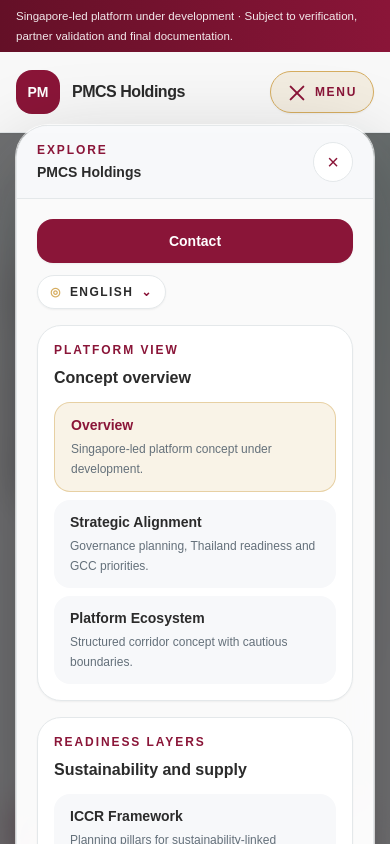
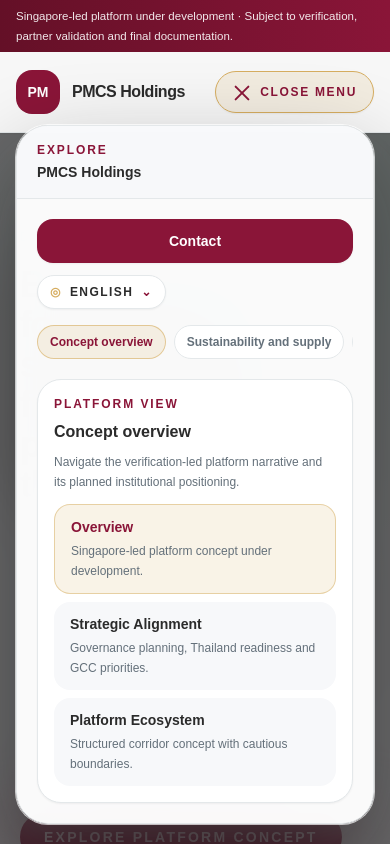
Before and after one commit to anwarlino/pmcs-holdings-website-v2, a Next.js app: page / in a window 390 px wide. Both pictures are taken after a click on the button "MENU". Shown: the top 844 px of the page. Built offline with nearby package versions, Linux system fonts and the light colour scheme.

Commit message:
Polish responsive menu usability

```diff
--- a/app/globals.css
+++ b/app/globals.css
@@ -32,6 +32,35 @@
   overscroll-behavior: none;
 }
 
+.pmcs-mobile-menu-panel {
+  max-height: calc(100dvh - var(--pmcs-mobile-menu-top, 112px) - 1rem);
+}
+
+@media (orientation: landscape) and (max-width: 1279px) {
+  .pmcs-mobile-menu-panel {
+    left: 1.5rem !important;
+    right: 1.5rem !important;
+    width: auto !important;
+    max-width: none !important;
+    border-radius: 1.5rem;
+  }
+
+  .pmcs-mobile-menu-scroll {
+    padding-bottom: 1rem;
+    padding-top: 1rem;
+  }
+
+  .pmcs-mobile-menu-sections {
+    grid-template-columns: repeat(2, minmax(0, 1fr));
+    gap: 0.75rem;
+  }
+
+  .pmcs-mobile-menu-sections section {
+    border-radius: 1.25rem;
+    padding: 0.875rem;
+  }
+}
+
 
 @layer utilities {
   .pmcs-focus-ring {
--- a/components/layout/MobileNav.tsx
+++ b/components/layout/MobileNav.tsx
@@ -20,9 +20,12 @@
   const [isOpen, setIsOpen] = useState(false);
   const [isMounted, setIsMounted] = useState(false);
   const [isContentVisible, setIsContentVisible] = useState(false);
+  const [activeGroupIndex, setActiveGroupIndex] = useState(0);
+  const [visibleGroupIndex, setVisibleGroupIndex] = useState(0);
   const [panelOffset, setPanelOffset] = useState(112);
   const navRef = useRef<HTMLDivElement>(null);
   const panelRef = useRef<HTMLDivElement>(null);
+  const groupTransitionRef = useRef<number | null>(null);
 
   useEffect(() => {
     setIsMounted(true);
@@ -74,13 +77,20 @@
       return;
     }
 
+    setVisibleGroupIndex(activeGroupIndex);
     setIsContentVisible(false);
     const frame = window.requestAnimationFrame(() => {
-      window.setTimeout(() => setIsContentVisible(true), 80);
+      groupTransitionRef.current = window.setTimeout(() => setIsContentVisible(true), 80);
     });
 
-    return () => window.cancelAnimationFrame(frame);
-  }, [activeSection, isOpen]);
+    return () => {
+      window.cancelAnimationFrame(frame);
+
+      if (groupTransitionRef.current) {
+        window.clearTimeout(groupTransitionRef.current);
+      }
+    };
+  }, [isOpen]);
 
   useEffect(() => {
     if (!isOpen) {
@@ -115,14 +125,36 @@
     };
   }, [isOpen]);
 
+  const menuButtonLabel = isOpen ? dictionary.nav.menuClose : dictionary.nav.menuOpen;
+  const panelStyle = {
+    '--pmcs-mobile-menu-top': `${panelOffset}px`,
+    top: `var(--pmcs-mobile-menu-top)`,
+  } as CSSProperties & { '--pmcs-mobile-menu-top': string };
+
+  const visibleGroup = dictionary.nav.mega.groups[visibleGroupIndex] ?? dictionary.nav.mega.groups[0];
+
+  function handleGroupSelect(index: number) {
+    if (index === activeGroupIndex) {
+      return;
+    }
+
+    if (groupTransitionRef.current) {
+      window.clearTimeout(groupTransitionRef.current);
+    }
+
+    setActiveGroupIndex(index);
+    setIsContentVisible(false);
+    groupTransitionRef.current = window.setTimeout(() => {
+      setVisibleGroupIndex(index);
+      window.requestAnimationFrame(() => setIsContentVisible(true));
+    }, 140);
+  }
+
   const mobileMenuLayer = (
     <>
-      <button
-        type="button"
-        aria-label={dictionary.nav.menuClose}
-        aria-hidden={!isOpen}
-        tabIndex={isOpen ? 0 : -1}
-        className={`pmcs-motion fixed inset-0 z-30 cursor-default bg-[rgba(12,12,14,0.58)] backdrop-blur-xl transition-opacity duration-200 ease-out motion-reduce:transition-none ${
+      <div
+        aria-hidden="true"
+        className={`pmcs-motion fixed inset-0 z-30 bg-[rgba(12,12,14,0.62)] backdrop-blur-2xl transition-opacity duration-200 ease-out motion-reduce:transition-none ${
           isOpen ? 'pointer-events-auto opacity-100' : 'pointer-events-none opacity-0'
         }`}
         onClick={() => setIsOpen(false)}
@@ -131,31 +163,18 @@
         id="mobile-navigation"
         ref={panelRef}
         inert={!isOpen}
-        style={{ top: `${panelOffset}px` }}
-        className={`pmcs-motion fixed left-4 right-4 z-50 overflow-hidden rounded-[2rem] border bg-white/[0.97] shadow-[0_32px_90px_rgba(20,20,20,0.28)] ring-1 ring-white/70 backdrop-blur-2xl transition-[opacity,transform] duration-[260ms] ease-out motion-reduce:transition-none sm:left-auto sm:right-5 sm:w-[26rem] sm:max-w-[calc(100vw-2rem)] rtl:sm:left-5 rtl:sm:right-auto ${
+        style={panelStyle}
+        className={`pmcs-mobile-menu-panel pmcs-motion fixed left-4 right-4 z-50 flex flex-col overflow-hidden rounded-[2rem] border bg-white/[0.97] shadow-[0_32px_90px_rgba(20,20,20,0.32)] ring-1 ring-white/70 backdrop-blur-2xl transition-[opacity,transform] duration-[260ms] ease-out motion-reduce:transition-none sm:left-auto sm:right-5 sm:w-[26rem] sm:max-w-[calc(100vw-2rem)] rtl:sm:left-5 rtl:sm:right-auto ${
           isOpen ? 'pointer-events-auto translate-y-0 scale-100 border-pmcs-line opacity-100' : 'pointer-events-none translate-y-2 scale-[0.985] border-transparent opacity-0'
         }`}
       >
-        <div className="flex items-center justify-between gap-3 border-b border-pmcs-line bg-pmcs-light/80 px-5 py-4">
-          <div className="min-w-0">
+        <div className="shrink-0 border-b border-pmcs-line bg-pmcs-light/80 px-5 py-4 sm:px-6 sm:py-5">
           <p className="text-xs font-black uppercase tracking-[0.16em] text-pmcs-maroon">{dictionary.nav.mega.trigger}</p>
           <p className="mt-1 truncate text-sm font-bold text-pmcs-charcoal">{dictionary.nav.brandName}</p>
         </div>
-          <button
-            type="button"
-            aria-label={dictionary.nav.menuClose}
-            onClick={() => setIsOpen(false)}
-            className="pmcs-motion flex h-10 w-10 shrink-0 items-center justify-center rounded-full border border-pmcs-line bg-white text-xl leading-none text-pmcs-maroon transition duration-200 ease-out hover:border-pmcs-gold hover:bg-white focus-visible:pmcs-focus-ring motion-reduce:transition-none"
-          >
-            ×
-          </button>
-        </div>
 
         <nav
-          className={`pmcs-motion grid gap-4 overflow-y-auto px-5 py-5 transition-[opacity,transform] duration-200 ease-out motion-reduce:transition-none ${
-            isContentVisible ? 'translate-y-0 opacity-100' : 'translate-y-1.5 opacity-0'
-          }`}
-          style={{ maxHeight: `calc(100dvh - ${panelOffset}px - 1rem)` } as CSSProperties}
+          className="pmcs-mobile-menu-scroll min-h-0 flex-1 overflow-y-auto px-5 py-5 sm:px-6"
           aria-label={dictionary.nav.aria}
         >
           <div className="grid gap-3">
@@ -173,12 +192,34 @@
             <LanguageSwitcher activeLocale={locale} label={dictionary.language.label} dictionary={dictionary} align="start" className="md:hidden" onNavigate={() => setIsOpen(false)} />
           </div>
 
-          {dictionary.nav.mega.groups.map((group) => (
-            <section key={group.heading} className="rounded-3xl border border-pmcs-line bg-white p-4 shadow-sm">
-              <p className="text-xs font-black uppercase tracking-[0.16em] text-pmcs-maroon">{group.eyebrow}</p>
-              <h2 className="mt-2 text-base font-black text-pmcs-charcoal">{group.heading}</h2>
+          <div className="mt-4 flex gap-2 overflow-x-auto pb-1" aria-label={dictionary.nav.mega.trigger}>
+            {dictionary.nav.mega.groups.map((group, index) => (
+              <button
+                key={group.heading}
+                type="button"
+                aria-pressed={activeGroupIndex === index}
+                onClick={() => handleGroupSelect(index)}
+                className={`pmcs-motion shrink-0 rounded-full border px-3 py-2 text-xs font-black transition duration-200 ease-out focus-visible:pmcs-focus-ring motion-reduce:transition-none ${
+                  activeGroupIndex === index ? 'border-pmcs-gold/60 bg-pmcs-gold/15 text-pmcs-maroon' : 'border-pmcs-line bg-white text-pmcs-muted hover:border-pmcs-gold/50 hover:text-pmcs-maroon'
+                }`}
+              >
+                {group.heading}
+              </button>
+            ))}
+          </div>
+
+          {visibleGroup ? (
+            <div
+              className={`pmcs-mobile-menu-sections pmcs-motion mt-4 grid gap-4 transition-[opacity,transform] duration-200 ease-out motion-reduce:transition-none ${
+                isContentVisible ? 'translate-y-0 opacity-100' : 'translate-y-1.5 opacity-0'
+              }`}
+            >
+              <section className="rounded-3xl border border-pmcs-line bg-white p-4 shadow-sm">
+                <p className="text-xs font-black uppercase tracking-[0.16em] text-pmcs-maroon">{visibleGroup.eyebrow}</p>
+                <h2 className="mt-2 text-base font-black text-pmcs-charcoal">{visibleGroup.heading}</h2>
+                <p className="mt-2 text-xs leading-5 text-pmcs-muted">{visibleGroup.description}</p>
                 <div className="mt-3 grid gap-2">
-                {group.links.map((link) => (
+                  {visibleGroup.links.map((link) => (
                     <Link
                       key={link.href}
                       href={getSectionHref(locale, link.href)}
@@ -197,7 +238,8 @@
                   ))}
                 </div>
               </section>
-          ))}
+            </div>
+          ) : null}
         </nav>
       </div>
     </>
@@ -207,6 +249,7 @@
     <div ref={navRef} className="xl:hidden">
       <button
         type="button"
+        aria-label={menuButtonLabel}
         aria-expanded={isOpen}
         aria-controls="mobile-navigation"
         onClick={() => setIsOpen((current) => !current)}
@@ -219,7 +262,7 @@
           <span className={`pmcs-motion absolute left-0 top-2 h-0.5 w-5 rounded-full bg-current transition-opacity duration-150 ease-out motion-reduce:transition-none ${isOpen ? 'opacity-0' : 'opacity-100'}`} />
           <span className={`pmcs-motion absolute left-0 h-0.5 w-5 rounded-full bg-current transition-all duration-200 ease-out motion-reduce:transition-none ${isOpen ? 'top-2 -rotate-45' : 'top-4 rotate-0'}`} />
         </span>
-        <span className="whitespace-nowrap">{dictionary.nav.menuOpen}</span>
+        <span className="whitespace-nowrap">{menuButtonLabel}</span>
       </button>
       {isMounted ? createPortal(mobileMenuLayer, document.body) : null}
     </div>
```
Lines whose indentation alone changed are shown as unchanged.
